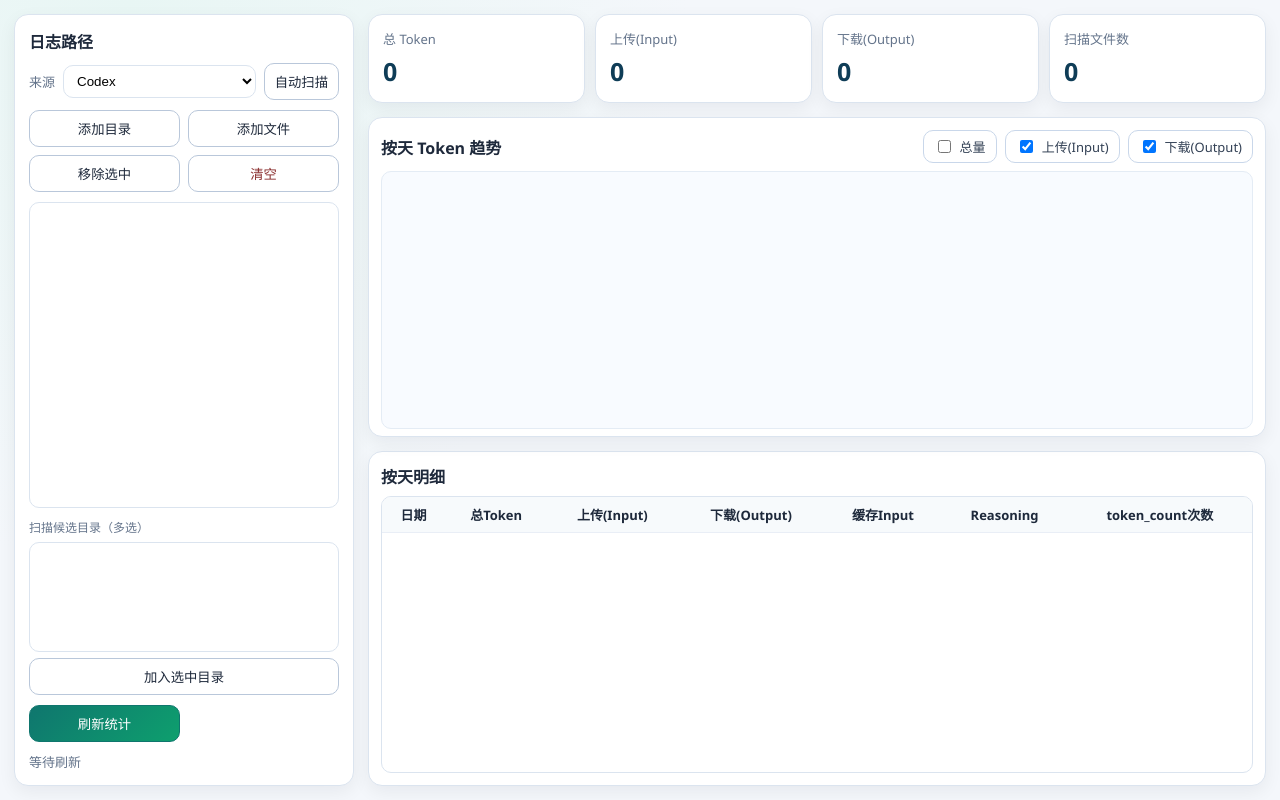
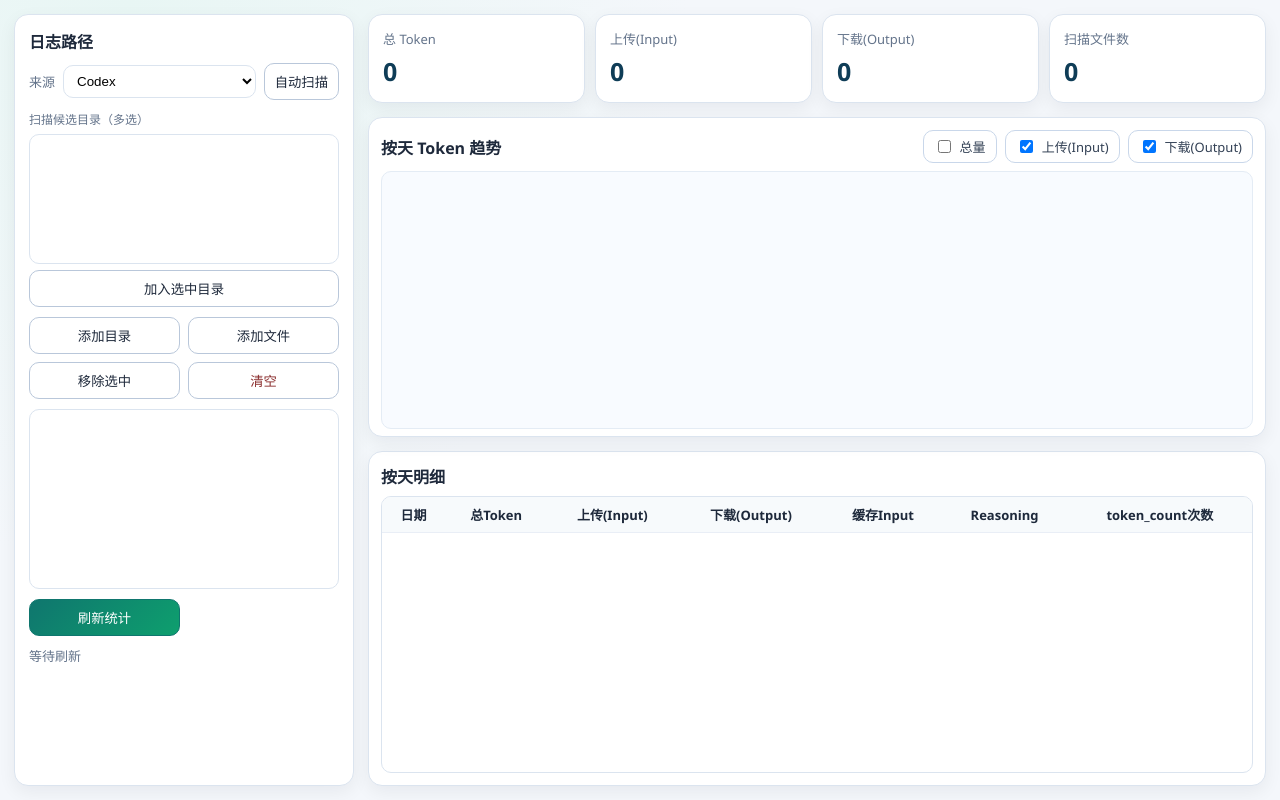
Before and after one commit to lianliankan007/token-tracker, a plain HTML site: page web/index.html in a window 1280 px wide. Drawn offline with Linux system fonts and the light colour scheme.

Commit message:
ui: move candidates under source and shorten selected list height

```diff
--- a/web/index.html
+++ b/web/index.html
@@ -19,6 +19,11 @@
         </select>
         <button id="btnAutoScan">自动扫描</button>
       </div>
+      <div class="candidate-box">
+        <div class="candidate-title">扫描候选目录（多选）</div>
+        <select id="candidateList" multiple></select>
+        <button id="btnApplyCandidates">加入选中目录</button>
+      </div>
       <div class="path-actions">
         <button id="btnAddDir">添加目录</button>
         <button id="btnAddFile">添加文件</button>
@@ -26,11 +31,6 @@
         <button id="btnClear" class="ghost">清空</button>
       </div>
       <select id="pathList" multiple></select>
-      <div class="candidate-box">
-        <div class="candidate-title">扫描候选目录（多选）</div>
-        <select id="candidateList" multiple></select>
-        <button id="btnApplyCandidates">加入选中目录</button>
-      </div>
       <div class="main-actions">
         <button id="btnRefresh" class="primary">刷新统计</button>
       </div>
--- a/web/styles.css
+++ b/web/styles.css
@@ -90,7 +90,8 @@ button.ghost {
 
 #pathList {
   flex: 1;
-  min-height: 220px;
+  min-height: 120px;
+  max-height: 180px;
   border: 1px solid var(--line);
   border-radius: 10px;
   padding: 8px;
@@ -108,7 +109,7 @@ button.ghost {
 }
 
 #candidateList {
-  min-height: 110px;
+  min-height: 130px;
   border: 1px solid var(--line);
   border-radius: 10px;
   padding: 8px;
```
